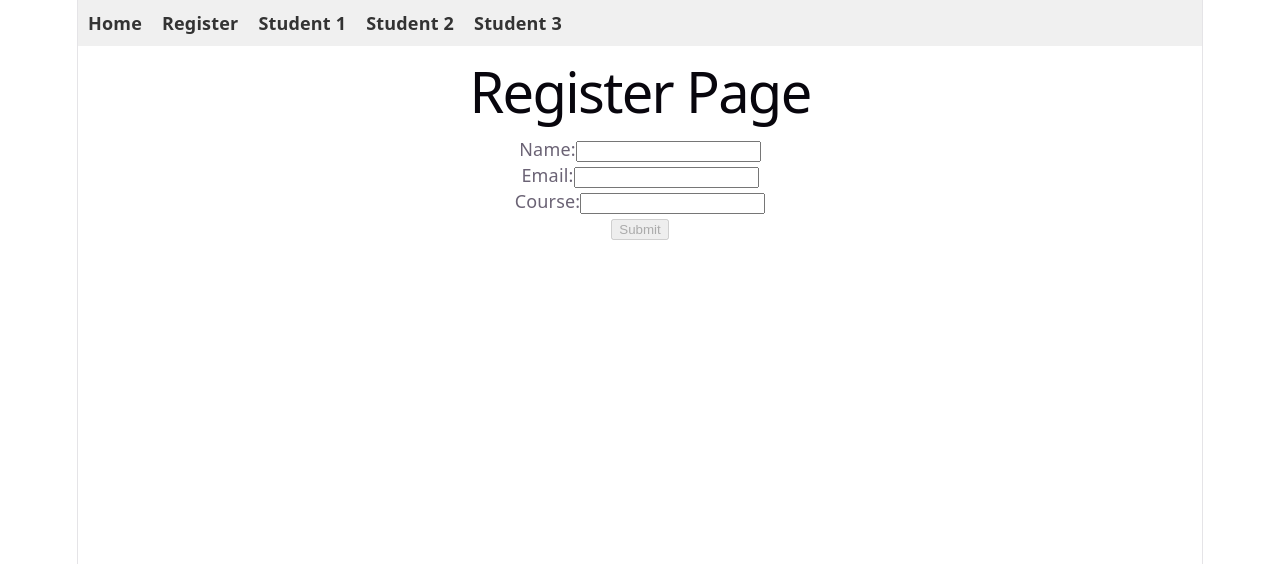
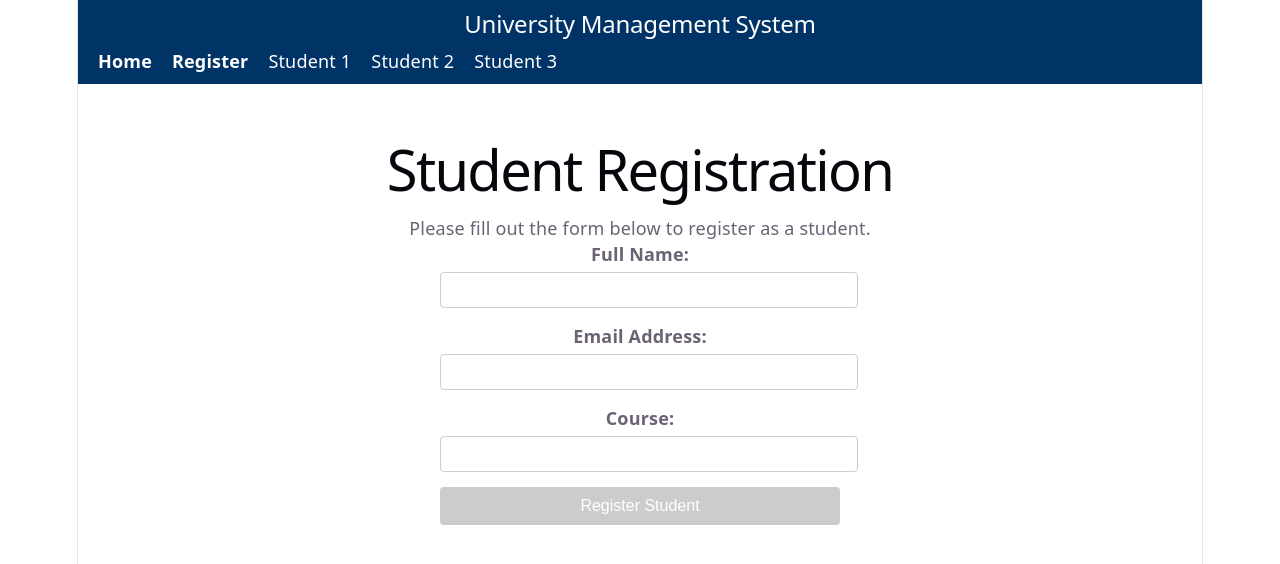
Before and after one commit to calucinSIT-rye/midterm-activity-two, a React (Vite) app: page /register in a window 1280 px wide. Shown: the top 564 px of the page. Built offline with nearby package versions, Linux system fonts and the light colour scheme.

Commit message:
design changes

```diff
--- a/src/App.css
+++ b/src/App.css
@@ -182,30 +182,3 @@
     border-right-color: var(--border);
   }
 }
-
-nav {
-  background-color: #f0f0f0;
-  padding: 10px;
-}
-
-nav ul {
-  list-style-type: none;
-  margin: 0;
-  padding: 0;
-  display: flex;
-  gap: 20px;
-}
-
-nav li {
-  display: inline;
-}
-
-nav a {
-  text-decoration: none;
-  color: #333;
-  font-weight: bold;
-}
-
-nav a:hover {
-  color: #007bff;
-}
--- a/src/components/Navbar.jsx
+++ b/src/components/Navbar.jsx
@@ -3,14 +3,17 @@ import { Link } from 'react-router-dom';
 
 const NavBar = () => {
   return (
-    <nav>
-      <ul>
-        <li><Link to="/home">Home</Link></li>
-        <li><Link to="/register">Register</Link></li>
-        <li><Link to="/student/1">Student 1</Link></li>
-        <li><Link to="/student/2">Student 2</Link></li>
-        <li><Link to="/student/3">Student 3</Link></li>
-      </ul>
+    <nav style={{ backgroundColor: '#003366', padding: '10px 0', marginBottom: '20px' }}>
+      <div style={{ maxWidth: '1200px', margin: '0 auto', padding: '0 20px' }}>
+        <h2 style={{ color: 'white', margin: '0 0 10px 0' }}>University Management System</h2>
+        <ul style={{ listStyleType: 'none', margin: 0, padding: 0, display: 'flex', gap: '20px' }}>
+          <li><Link to="/home" style={{ color: 'white', textDecoration: 'none', fontWeight: 'bold' }}>Home</Link></li>
+          <li><Link to="/register" style={{ color: 'white', textDecoration: 'none', fontWeight: 'bold' }}>Register</Link></li>
+          <li><Link to="/student/1" style={{ color: 'white', textDecoration: 'none' }}>Student 1</Link></li>
+          <li><Link to="/student/2" style={{ color: 'white', textDecoration: 'none' }}>Student 2</Link></li>
+          <li><Link to="/student/3" style={{ color: 'white', textDecoration: 'none' }}>Student 3</Link></li>
+        </ul>
+      </div>
     </nav>
   );
 };
--- a/src/components/StudentDetails.jsx
+++ b/src/components/StudentDetails.jsx
@@ -24,12 +24,19 @@ const Student = () => {
 
   return (
     <div style={{ padding: '20px', maxWidth: '600px', margin: '0 auto' }}>
-      <h1>Student Details</h1>
-      <div style={{ border: '1px solid #ccc', padding: '20px', borderRadius: '8px', backgroundColor: '#f9f9f9' }}>
-        <h2>{student.name}</h2>
-        <p><strong>ID:</strong> {student.id}</p>
-        <p><strong>Email:</strong> {student.email}</p>
-        <p><strong>Course:</strong> {student.course}</p>
+      <h1>Student Profile</h1>
+      <div style={{ border: '2px solid #003366', padding: '20px', borderRadius: '10px', backgroundColor: '#f0f8ff', boxShadow: '0 4px 8px rgba(0,0,0,0.1)' }}>
+        <div style={{ textAlign: 'center', marginBottom: '20px' }}>
+          <div style={{ width: '80px', height: '80px', borderRadius: '50%', backgroundColor: '#003366', color: 'white', display: 'inline-flex', alignItems: 'center', justifyContent: 'center', fontSize: '36px', fontWeight: 'bold' }}>
+            {student.name.charAt(0)}
+          </div>
+        </div>
+        <h2 style={{ textAlign: 'center', color: '#003366' }}>{student.name}</h2>
+        <div style={{ backgroundColor: 'white', padding: '15px', borderRadius: '5px', marginTop: '15px' }}>
+          <p><strong>Student ID:</strong> {student.id}</p>
+          <p><strong>Email:</strong> {student.email}</p>
+          <p><strong>Course:</strong> {student.course}</p>
+        </div>
       </div>
     </div>
   );
--- a/src/components/StudentForm.jsx
+++ b/src/components/StudentForm.jsx
@@ -9,18 +9,19 @@ const StudentForm = () => {
   };
 
   return (
-    <form onSubmit={handleSubmit(onSubmit)}>
-      <div>
-        <label htmlFor="name">Name:</label>
+    <form onSubmit={handleSubmit(onSubmit)} style={{ maxWidth: '400px', margin: '0 auto' }}>
+      <div style={{ marginBottom: '15px' }}>
+        <label htmlFor="name" style={{ display: 'block', marginBottom: '5px', fontWeight: 'bold' }}>Full Name:</label>
         <input
           type="text"
           id="name"
           {...register('name', { required: 'Name is required' })}
+          style={{ width: '100%', padding: '8px', border: '1px solid #ccc', borderRadius: '4px', fontSize: '16px' }}
         />
-        {errors.name && <p style={{ color: 'red' }}>{errors.name.message}</p>}
+        {errors.name && <p style={{ color: 'red', fontSize: '14px', marginTop: '5px' }}>{errors.name.message}</p>}
       </div>
-      <div>
-        <label htmlFor="email">Email:</label>
+      <div style={{ marginBottom: '15px' }}>
+        <label htmlFor="email" style={{ display: 'block', marginBottom: '5px', fontWeight: 'bold' }}>Email Address:</label>
         <input
           type="email"
           id="email"
@@ -31,20 +32,35 @@ const StudentForm = () => {
               message: 'Email format is invalid'
             }
           })}
+          style={{ width: '100%', padding: '8px', border: '1px solid #ccc', borderRadius: '4px', fontSize: '16px' }}
         />
-        {errors.email && <p style={{ color: 'red' }}>{errors.email.message}</p>}
+        {errors.email && <p style={{ color: 'red', fontSize: '14px', marginTop: '5px' }}>{errors.email.message}</p>}
       </div>
-      <div>
-        <label htmlFor="course">Course:</label>
+      <div style={{ marginBottom: '15px' }}>
+        <label htmlFor="course" style={{ display: 'block', marginBottom: '5px', fontWeight: 'bold' }}>Course:</label>
         <input
           type="text"
           id="course"
           {...register('course', { required: 'Course is required' })}
+          style={{ width: '100%', padding: '8px', border: '1px solid #ccc', borderRadius: '4px', fontSize: '16px' }}
         />
-        {errors.course && <p style={{ color: 'red' }}>{errors.course.message}</p>}
+        {errors.course && <p style={{ color: 'red', fontSize: '14px', marginTop: '5px' }}>{errors.course.message}</p>}
       </div>
-      <button type="submit" disabled={!isValid}>
-        Submit
+      <button
+        type="submit"
+        disabled={!isValid}
+        style={{
+          width: '100%',
+          padding: '10px',
+          backgroundColor: isValid ? '#003366' : '#ccc',
+          color: 'white',
+          border: 'none',
+          borderRadius: '4px',
+          fontSize: '16px',
+          cursor: isValid ? 'pointer' : 'not-allowed'
+        }}
+      >
+        Register Student
       </button>
     </form>
   );
--- a/src/pages/Home.jsx
+++ b/src/pages/Home.jsx
@@ -2,9 +2,17 @@ import React from 'react';
 
 const Home = () => {
   return (
-    <div>
-      <h1>Home Page</h1>
-      <p>Welcome to the home page!</p>
+    <div style={{ textAlign: 'center', padding: '20px' }}>
+      <h1>Welcome to University Management System</h1>
+      <p>Manage student registrations and view student details in our comprehensive system.</p>
+      <div style={{ marginTop: '30px' }}>
+        <h2>Features</h2>
+        <ul style={{ listStyleType: 'none', padding: 0 }}>
+          <li style={{ margin: '10px 0' }}>📝 Student Registration</li>
+          <li style={{ margin: '10px 0' }}>👥 Student Directory</li>
+          <li style={{ margin: '10px 0' }}>📊 Student Details</li>
+        </ul>
+      </div>
     </div>
   );
 };
--- a/src/pages/Register.jsx
+++ b/src/pages/Register.jsx
@@ -3,8 +3,9 @@ import StudentForm from '../components/StudentForm';
 
 const Register = () => {
   return (
-    <div>
-      <h1>Register Page</h1>
+    <div style={{ maxWidth: '600px', margin: '0 auto', padding: '20px' }}>
+      <h1>Student Registration</h1>
+      <p>Please fill out the form below to register as a student.</p>
       <StudentForm />
     </div>
   );
```
